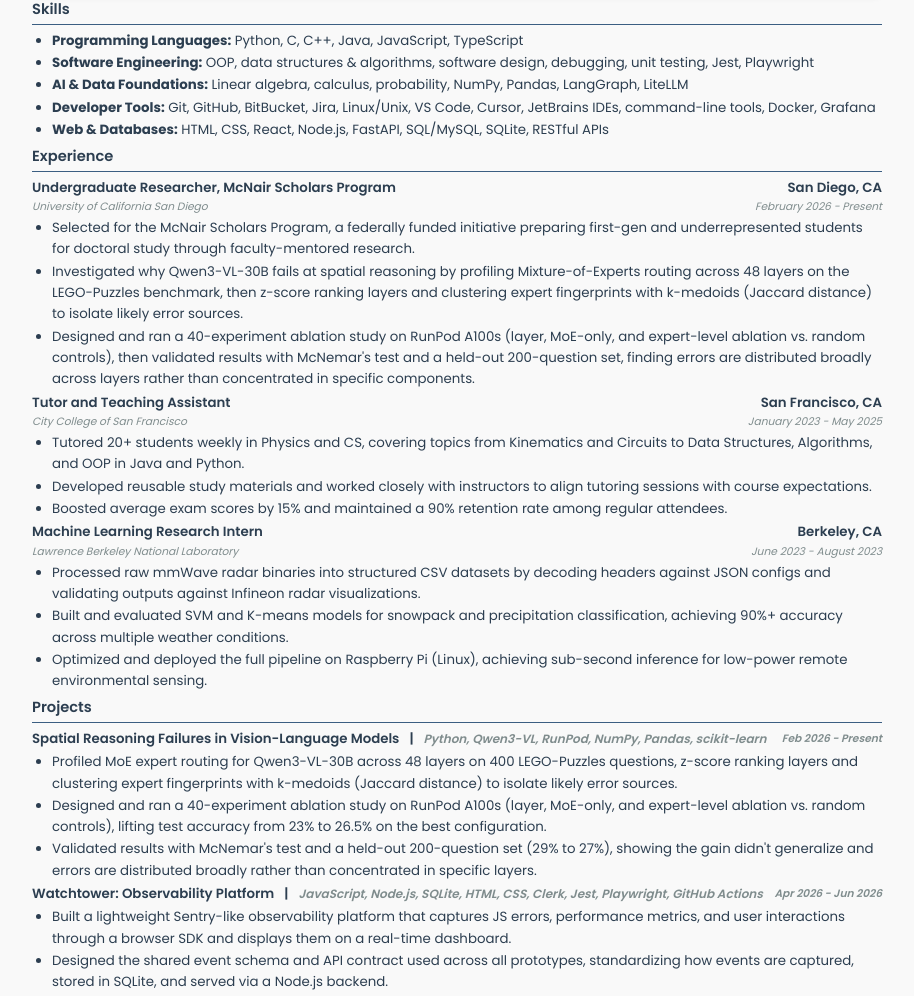
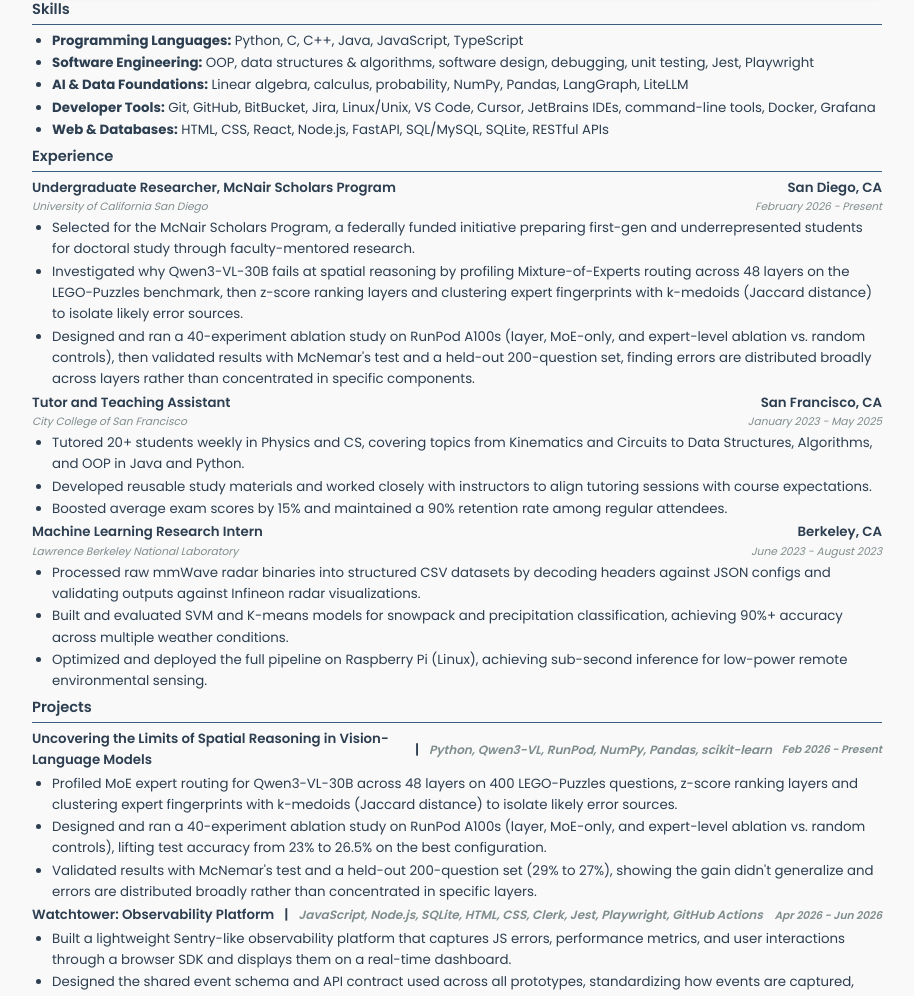
Before and after one commit to waleedA13/portfolio-v2, a plain HTML site: page assets/resume.html in a window 1280 px wide. Shown: the part 100-1096 px from the top of the page, without its empty margins (183-1097 px from the left). Drawn offline with Linux system fonts and the light colour scheme.

Commit message:
Update McNair project title on resume

```diff
--- a/assets/resume.html
+++ b/assets/resume.html
@@ -217,7 +217,7 @@
   <section>
     <h2>Projects</h2>
     <div class="entry-header">
-      <span><a href="https://github.com/waleedA13/McNairProgramResearch">Spatial Reasoning Failures in Vision-Language Models</a></span> |
+      <span><a href="https://github.com/waleedA13/McNairProgramResearch">Uncovering the Limits of Spatial Reasoning in Vision-Language Models</a></span> |
       <span class="entry-tools">Python, Qwen3-VL, RunPod, NumPy, Pandas, scikit-learn</span>
       <span class="entry-details-dates">Feb 2026 - Present</span>
     </div>
```
